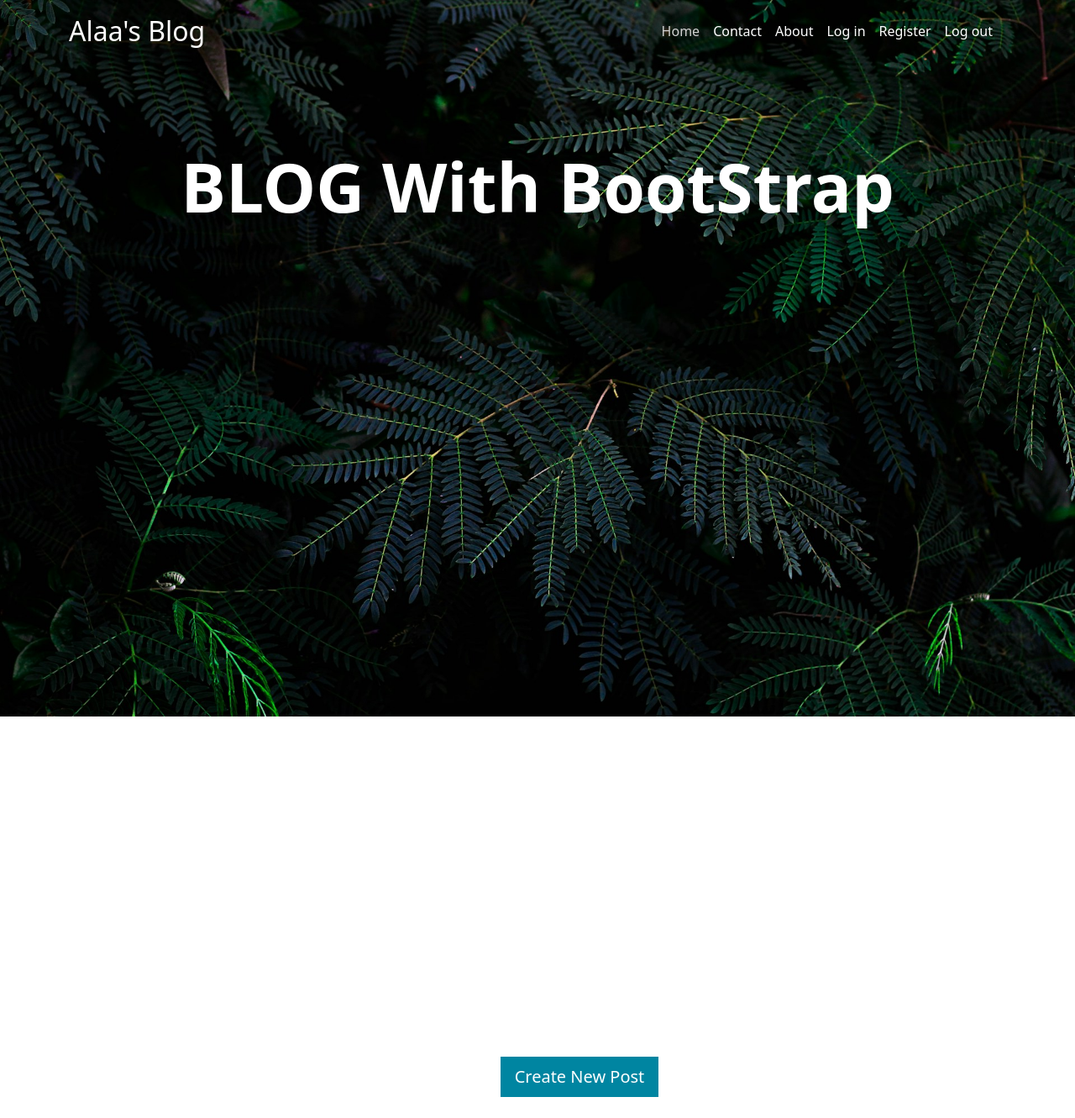
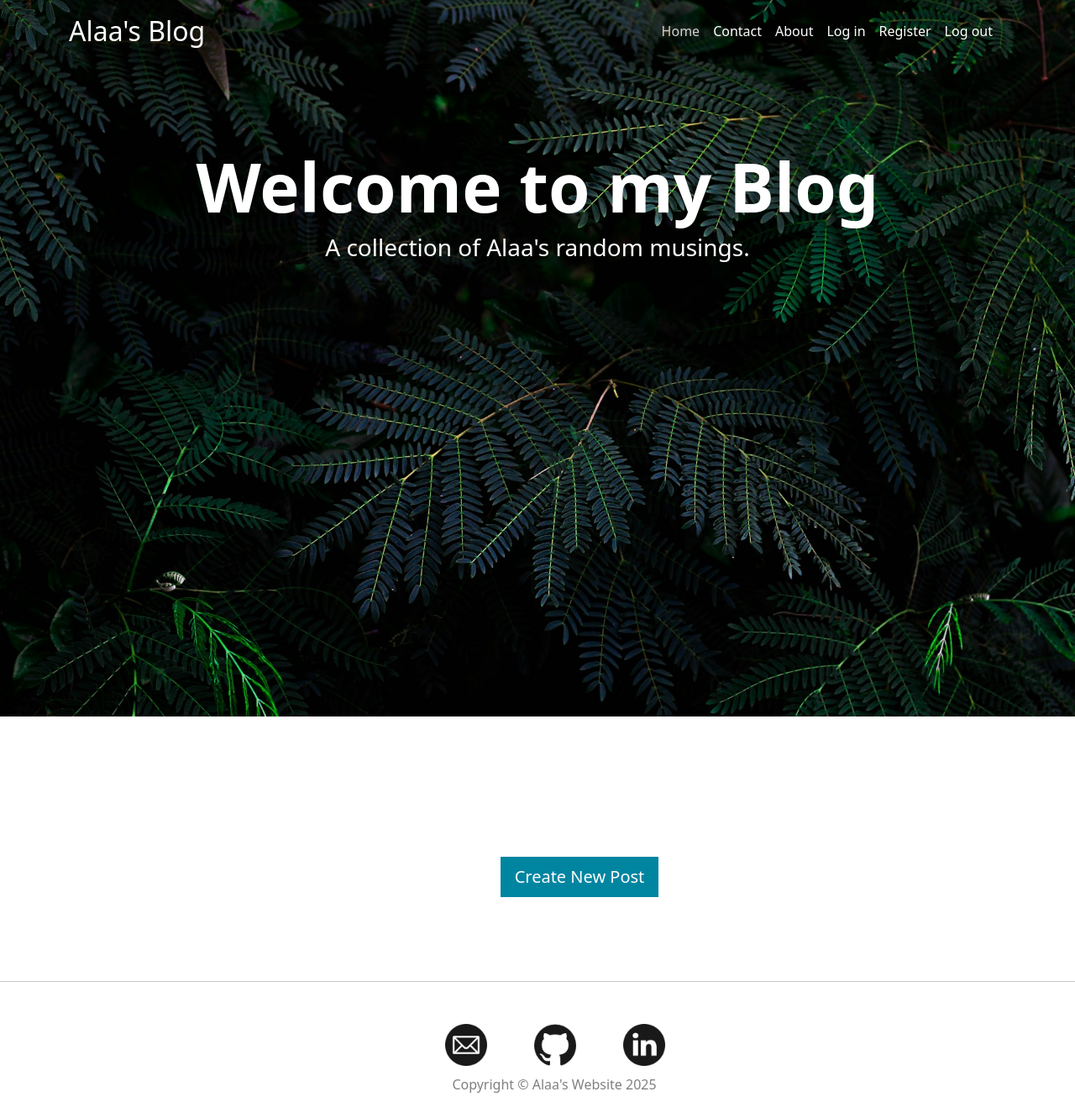
Before and after one commit to alaaibr25/my-blog2, a Python web app: template templates/index.html in a window 1280 px wide. Shown: the top 1331 px of the page at 84% size. After the commit the page ends 1301 px from the top, so only its background shows below. Run offline with Jinja, Linux system fonts and the light colour scheme; the template is opened without the code that fills it, so the values that code supplies are empty; some libraries are stand-ins or nearby versions.

Commit message:
Update index.html
Remove div that has title class and Add it in base.html instead of each template.

```diff
--- a/templates/index.html
+++ b/templates/index.html
@@ -1,5 +1,5 @@
 {% extends "base.html" %}
-    {% block title %} BLOG With BootStrap {% endblock %}
+    {% block title %} Welcome to my Blog {% endblock %}
 {% block head %}{% endblock %}
 
 {% block image %}
@@ -7,18 +7,10 @@
 
 {%endblock%}
 
-        {% block content %}
-        <div class="title" >
-            <h1 style="font-weight:900; ">Welcome to my Blog</h1>
-            <h3 style="font-weight:100;">A collection of Alaa's random musings.</h3>
+{% block subtitle %}A collection of Alaa's random musings.{%endblock%}
 
-        </div>
 
-    </div>
-    </div>
-<!-------------------------------    NAVBAR      ------------------------------->
-<!-------------------------------    NAVBAR      ------------------------------->
-
+{% block content %}
 <div class="sec2 d-flex  justify-content-center" >
     <div>
     <ul class="list-group list-group-flush">
```
